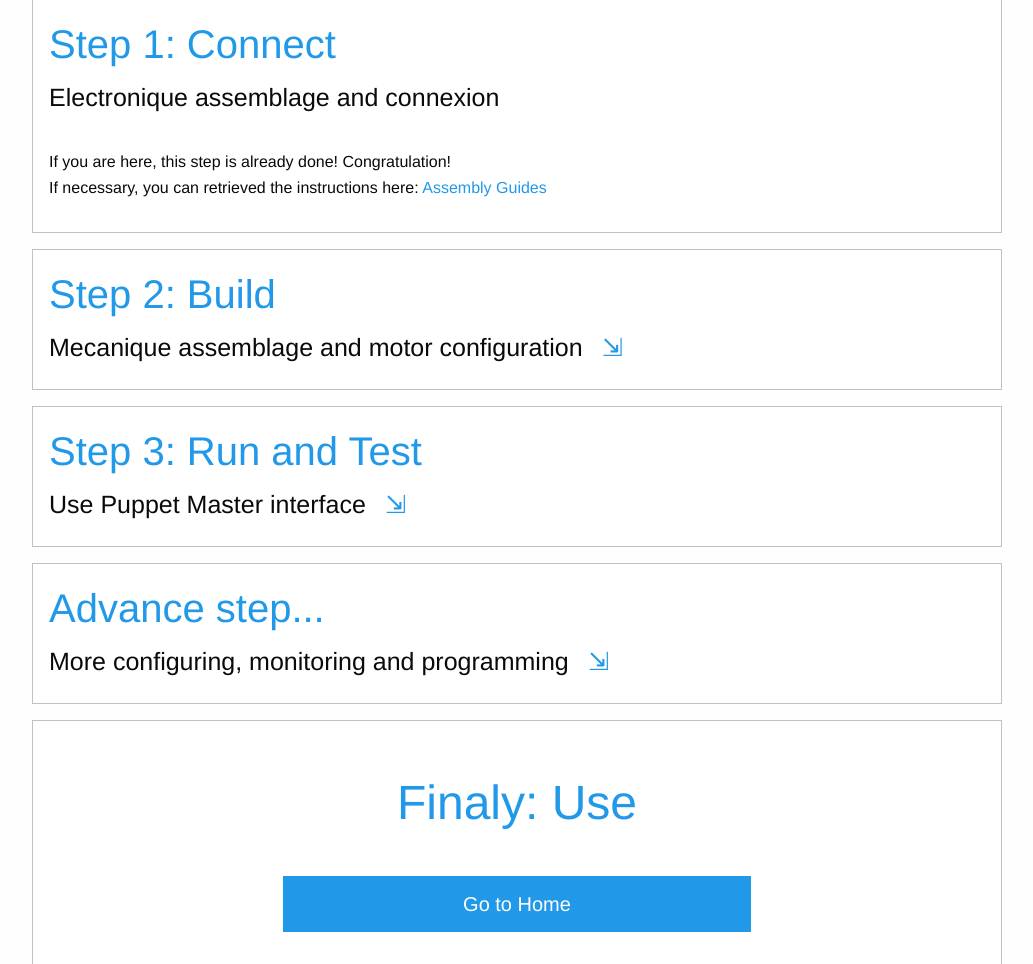
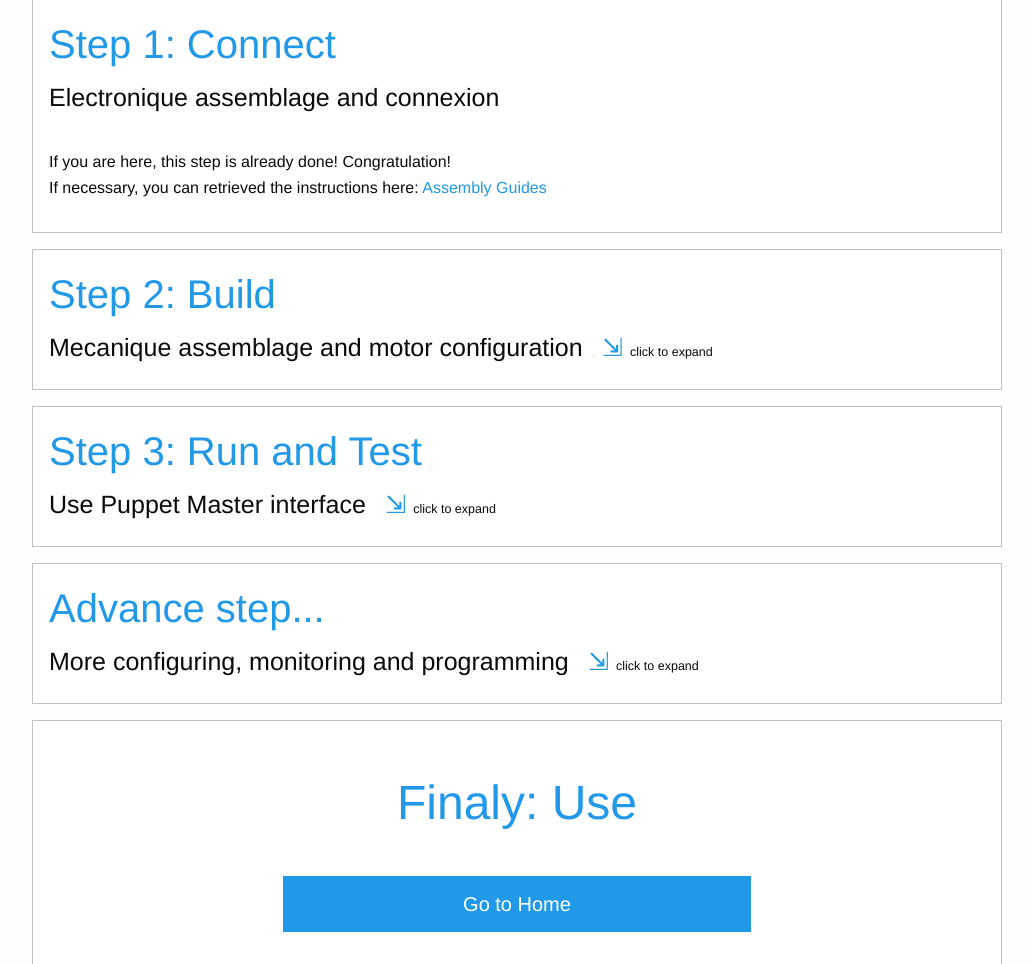
Before and after one commit to poppy-project/puppet-master, a Python web app: template templates/FR/opening.html in a window 1280 px wide. Shown: the part 382-1346 px from the top of the page, without its empty margins (123-1156 px from the left). Run offline with Jinja, Linux system fonts and the light colour scheme; the template is opened without the code that fills it, so the values that code supplies are empty.

Commit message:
update fr template

```diff
--- a/templates/FR/opening.html
+++ b/templates/FR/opening.html
@@ -30,7 +30,7 @@
   <div class="callout">
     <div class="row columns">
       <span  class="section-title"><h2>Step 2: Build</h2></span>
-      <h4>Mecanique assemblage and motor configuration &ensp;<span id="openButton2" onclick="openStep(2)"><a>&#8690;</a></span></h4>
+      <h4>Mecanique assemblage and motor configuration &ensp;<span id="openButton2" onclick="openStep(2)"><a>&#8690;</a></span> <span id="info-2" style="font-size: 50%">click to expand</span></h4>
       <div id="step2">
       <p><br>For mecanique assemblage refere to the documentation: <a target="_blank" href="{{ url_for('assembly_guides') }}">Assembly Guides</a></p>
       <p>For motor configuration, use module below:</p>
@@ -60,9 +60,9 @@
       <div class="row">
         <div class="large-12 columns">
           <div class="callout">
-            <h4>
+            <h5>
               Which motor do you want to configure?
-            </h4>
+            </h5>
             {% if motors | length > 1 %}
               <form>
                 <div class="row">
@@ -102,7 +102,7 @@
   <div class="callout">
     <div class="row columns">
       <span  class="section-title"><h2>Step 3: Run and Test</h2></span>
-      <h4>Use Puppet Master interface &ensp;<span id="openButton3" onclick="openStep(3)"><a>&#8690;</a></span></h4>
+      <h4>Use Puppet Master interface &ensp;<span id="openButton3" onclick="openStep(3)"><a>&#8690;</a></span> <span id="info-3" style="font-size: 50%">click to expand</span></h4>
       <div class='row' id="step3">
       <div class="columns large-12" align="center">
         <div class="callout">
@@ -131,7 +131,7 @@
   <div class="callout">
     <div class="row columns">
       <span  class="section-title"><h2>Advance step...</h2></span>
-      <h4>More configuring, monitoring and programming &ensp;<span id="openButton4" onclick="openStep(4)"><a>&#8690;</a></span></h4>
+      <h4>More configuring, monitoring and programming &ensp;<span id="openButton4" onclick="openStep(4)"><a>&#8690;</a></span> <span id="info-4" style="font-size: 50%">click to expand</span></h4>
       <div class='row wrap' id="step4"  data-equalizer data-equalize-on="medium" align="center">
       <div class="large-6 medium-6 columns menu-tile">
         <p>For setup more option, go to settings page</p>
@@ -219,6 +219,7 @@ function setLang(val){
     });
 }
 function openStep(id) {
+    document.getElementById("info-"+id).style.display = "none";
     var showSwitch = document.getElementById('openButton'+id);
     var showElement = document.getElementById('step'+id);
     if (showSwitch.innerHTML == "<a>⇲</a>") {
```
